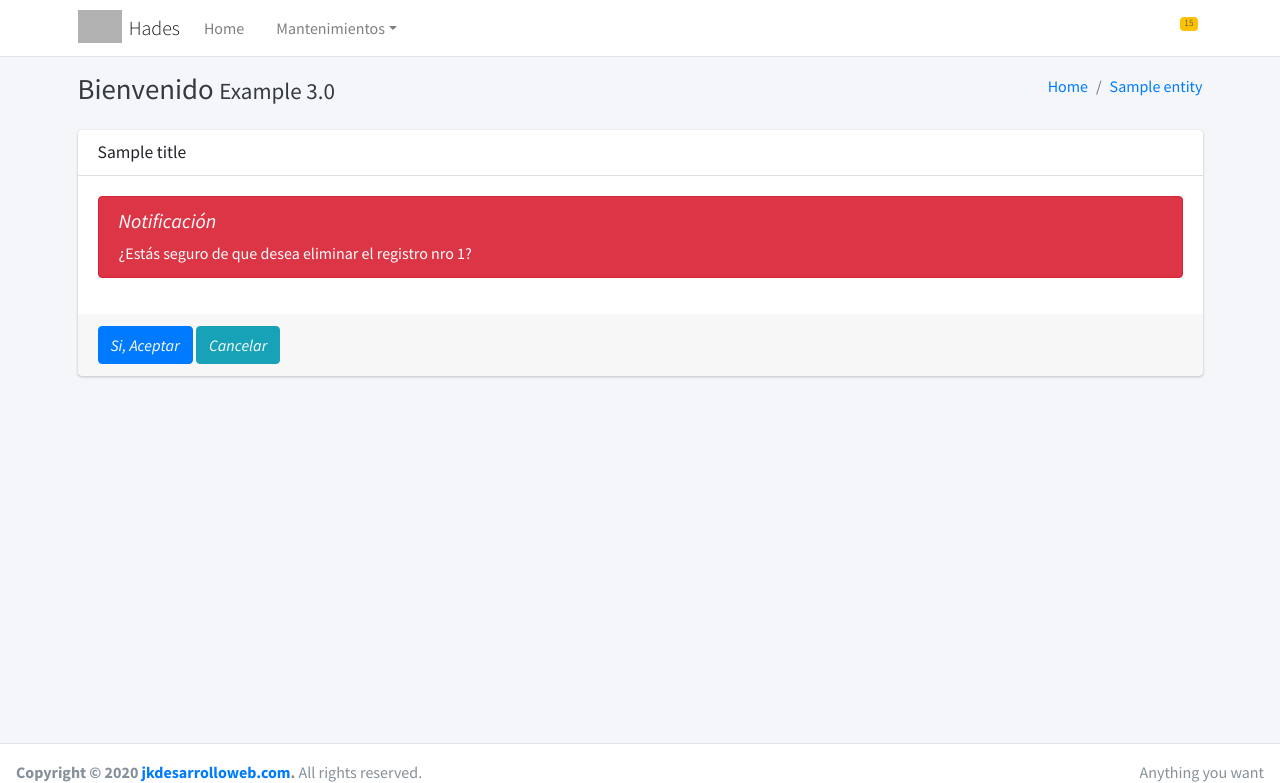
After one commit to juankaenel/FacturationSystemWithDjango, a Django app: template templates/delete.html in a window 1280 px wide. The commit adds this page. Shown: the top 783 px of the page. Run offline with Django 3.2, Linux system fonts and the light colour scheme; the template is opened without the code that fills it: most values are stand-ins (such as "Sample title", 1, 10 or a date in 2020); parts of the project's set-up code (start-up, migrations or seed data) failed here and were passed over; some libraries are stand-ins or nearby versions; grey boxes are pictures that could not be loaded.

Commit message:
Implementing CategoryDeleteView

```diff
--- /dev/null
+++ b/core/erp/templates/category/delete.html
@@ -0,0 +1 @@
+{% extends 'delete.html' %}
--- a/core/erp/templates/category/list.html
+++ b/core/erp/templates/category/list.html
@@ -18,9 +18,9 @@
                 <a href="{% url 'erp:category_update' category.id %}" type="button" class="btn btn-warning btn-xs btn-flat">
                     <i class="fas fa-edit"></i>
                 </a>
-                <button type="button" class="btn btn-danger btn-xs btn-flat">
+                <a href="{% url 'erp:category_delete' category.id %}" type="button" class="btn btn-danger btn-xs btn-flat">
                     <i class="fas fa-trash-alt"></i>
-                </button>
+                </a>
             </td>
         </tr>
     {% endfor %}
--- a/core/erp/urls.py
+++ b/core/erp/urls.py
@@ -7,4 +7,5 @@ urlpatterns=[
     path('category/list/',CategoryListView.as_view(), name='category_list'),
     path('category/add/',CategoryCreateView.as_view(), name='category_create'),
     path('category/edit/<int:pk>/',CategoryUpdateView.as_view(), name='category_update'),
+    path('category/delete/<int:pk>/',CategoryDeleteView.as_view(), name='category_delete'),
 ]
--- /dev/null
+++ b/templates/delete.html
@@ -0,0 +1,50 @@
+{% extends 'body.html' %}
+
+{% load widget_tweaks %} <!--cargo la libreria  widget_tweaks-->
+
+{% block content %}
+    <form method="POST" action=".">
+        <div class="card card-default">
+            <div class="card-header">
+                <h4 class="card-title">
+                    <i class="fas fa-plus"></i>
+                    {{ title }}
+                </h4>
+            </div>
+            <div class="card-body">
+                {% csrf_token %}
+
+                <input type="hidden" name="action" value="{{ action }}">
+                {% if form.errors %}
+                    <div class="alert alert-danger alert-dismissible">
+                        <button type="button" class="close" data-dismiss="alert" aria-hidden="true">x</button>
+                        <h5><i class="icon fas fa-ban"></i>Ha ocurrido un error al querer guardar un registro.</h5>
+                        <ul>
+                            {% for field in  form %}
+                                {% for error in field.errors %}
+                                    <li> {{ error }} </li>
+                                {% endfor %}
+                            {% endfor %}
+
+                        </ul>
+                    </div>
+                {% endif %}
+
+                <div class="alert alert-danger alert-dismissible" >
+                    <h5><i class="icon fas fa-ban">Notificación</i></h5>
+                    ¿Estás seguro de que desea eliminar el registro nro {{ object.id }}?
+                </div>
+
+            </div>
+            <div class="card-footer">
+                <button type="submit" class="btn btn-primary btn-flat rounded">
+                        <i class="fas fa-save"> Si, Aceptar</i>
+                </button>
+                <a href="{{ list_url }}" class="btn btn-info btn-flat rounded ">
+                    <i class="fas fa-info"> Cancelar</i>
+                </a>
+            </div>
+        </div>
+    </form>
+
+{% endblock %}
--- a/templates/form.html
+++ b/templates/form.html
@@ -42,7 +42,7 @@
             </div>
             <div class="card-footer">
                 <button type="submit" class="btn btn-primary btn-flat " id="btnTest">
-                    <i class="fas fa-save"></i> Guardar Categoría
+                    <i class="fas fa-save"></i> Guardar Registro
                 </button>
             </div>
         </div>
```
Also changed, not shown: core/erp/views/category/views.py (+14 -1 lines).
